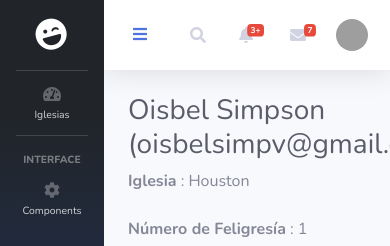
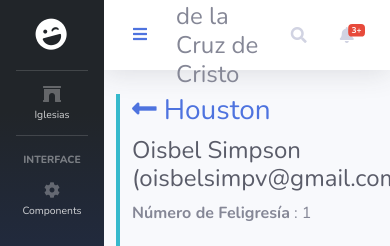
Before and after one commit to oisbel/report, a Flask app: page /churchs/1/reports in a window 390 px wide. Shown: the top 246 px of the page. Run offline with Flask 2, Linux system fonts and the light colour scheme; a user stored in the database is signed in; data comes from the database, SQL or seed files in the repository; some libraries are stand-ins or nearby versions; grey boxes are pictures that could not be loaded.

Commit message:
web style: add some icons to links

```diff
--- a/templates/churchs.html
+++ b/templates/churchs.html
@@ -52,7 +52,7 @@
           <!-- DataTales Example -->
           <div class="card shadow mb-4">
             <div class="card-header py-3">
-              <h6 class="m-0 font-weight-bold text-primary">Soldados de la Cruz de Cristo</h6>
+              <h6 class="m-0 font-weight-bold text-primary"></h6>
             </div>
             <div class="card-body">
               <div class="table-responsive">
--- a/templates/members.html
+++ b/templates/members.html
@@ -47,7 +47,7 @@
 
           <!-- Page Heading -->
           <div class="row">
-          	<div class="col-sm-8">
+          	<div class="col-sm-8 border-left-success">
           		<h1 class="h3 mb-2 text-gray-800">{{ church.nombre }}</h1>
           		<p class="mb-4"><strong>Pastor</strong> : {{ church.pastor }}</p>
           		<p class="mb-4"><strong>Dirección</strong> : {{ church.direccion }}</p>
--- a/templates/reportes.html
+++ b/templates/reportes.html
@@ -47,9 +47,14 @@
 
           <!-- Page Heading -->
           <div class="row">
-          	<div class="col-sm-8">
-          		<h1 class="h3 mb-2 text-gray-800">{{ miembro.nombre }} ({{miembro.email}}) </h1>
-          		<p class="mb-4"><strong>Iglesia</strong> : {{ church.nombre }}</p>
+          	<div class="col-sm-8 border-left-info">
+              <h3 class="h3 mb-2 text-gray-800">
+                <a href = "{{url_for('showMembers', church_id = church.id)}}">
+                  <i class="fas fa-long-arrow-alt-left"></i>
+                  <span> {{church.nombre}}</span>
+                </a>
+              </h3>
+          		<h4 class="mb-2 text-gray-800">{{ miembro.nombre }} ({{miembro.email}}) </h4>
           		<p class="mb-4"><strong>Número de Feligresía</strong> : {{ miembro.id }}</p>
           	</div>
           	<div class="col-sm-4">
--- a/templates/sidebar.html
+++ b/templates/sidebar.html
@@ -6,7 +6,7 @@
         <div class="sidebar-brand-icon rotate-n-15">
           <i class="fas fa-laugh-wink"></i>
         </div>
-        <div class="sidebar-brand-text mx-3">Reportes<sup>2019</sup></div>
+        <div class="sidebar-brand-text mx-3">Reportes<sup>2020</sup></div>
       </a>
 
       <!-- Divider -->
@@ -15,7 +15,7 @@
       <!-- Nav Item - Dashboard -->
       <li class="nav-item">
         <a class="nav-link" href="{{url_for('showChurchs')}}">
-          <i class="fas fa-fw fa-tachometer-alt"></i>
+          <i class="fas fa-archway"></i>
           <span>Iglesias</span></a>
       </li>
 
--- a/templates/topbar.html
+++ b/templates/topbar.html
@@ -7,16 +7,7 @@
           </button>
 
           <!-- Topbar Search -->
-          <form class="d-none d-sm-inline-block form-inline mr-auto ml-md-3 my-2 my-md-0 mw-100 navbar-search">
-            <div class="input-group">
-              <input type="text" class="form-control bg-light border-0 small" placeholder="Search for..." aria-label="Search" aria-describedby="basic-addon2">
-              <div class="input-group-append">
-                <button class="btn btn-primary" type="button">
-                  <i class="fas fa-search fa-sm"></i>
-                </button>
-              </div>
-            </div>
-          </form>
+          <h4>Soldados de la Cruz de Cristo</h4>
 
           <!-- Topbar Navbar -->
           <ul class="navbar-nav ml-auto">
```
Also changed, not shown: templates/reporte.html (+7 -2 lines).
